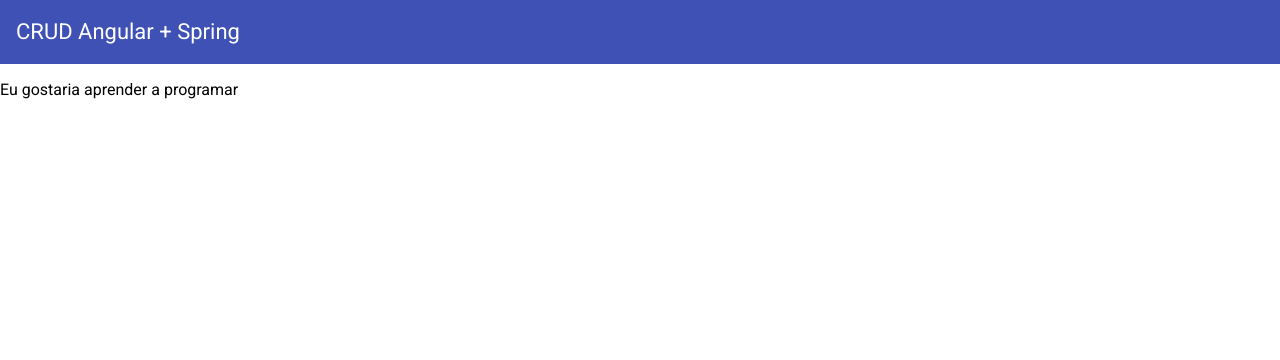
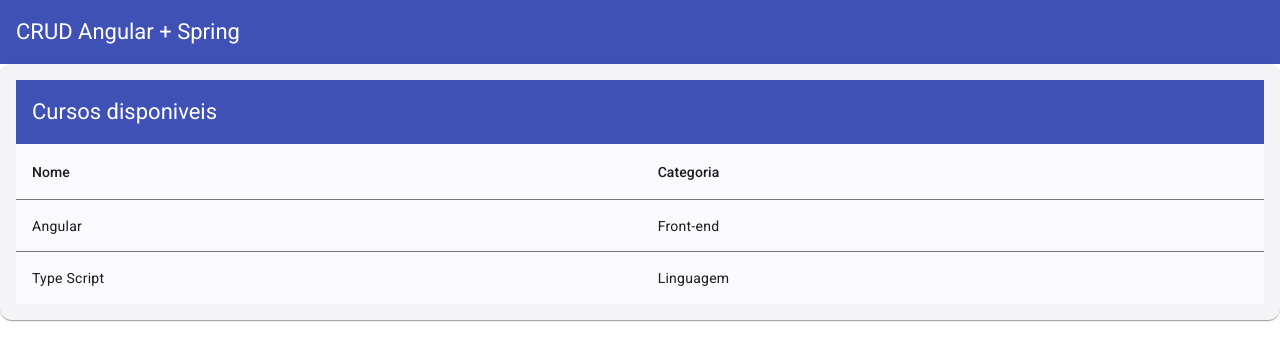
Before and after one commit to michaelconceicao796-byte/crud-angular., an Angular app: page /cursos in a window 1280 px wide. Shown: the top 360 px of the page. Built offline with nearby package versions, Linux system fonts and the light colour scheme.

Commit message:
crud-angular
Alterado

```diff
--- a/angular.json
+++ b/angular.json
@@ -31,6 +31,7 @@
               }
             ],
             "styles": [
+              "node_modules/@angular/material/prebuilt-themes/azure-blue.css",
               "src/styles.scss"
             ],
             "server": "src/main.server.ts",
--- a/src/app/app.component.ts
+++ b/src/app/app.component.ts
@@ -1,11 +1,12 @@
 import { Component } from '@angular/core';
 import { RouterOutlet } from '@angular/router';
 import { MatToolbarModule } from '@angular/material/toolbar';
+import { MatTableModule } from '@angular/material/table';
 
 @Component({
   selector: 'app-root',
   standalone: true,
-  imports: [RouterOutlet, MatToolbarModule],
+  imports: [RouterOutlet, MatToolbarModule, MatTableModule],
   templateUrl: './app.component.html',
   styleUrl: './app.component.scss'
 })
--- a/src/app/cursos/cursos.module.ts
+++ b/src/app/cursos/cursos.module.ts
@@ -2,9 +2,13 @@
 import { CommonModule } from '@angular/common';
 
 import { CursosRoutingModule } from './cursos-routing-module';
+import { AppMaterialModule } from '../pasta/app-material/app-material-module';
+
 
 @NgModule({
   declarations: [],
-  imports: [CommonModule, CursosRoutingModule],
+  imports: [CommonModule,
+     CursosRoutingModule,
+      AppMaterialModule],
 })
 export class CursosModule {}
--- a/src/app/cursos/cursos/cursos.component.html
+++ b/src/app/cursos/cursos/cursos.component.html
@@ -1 +1,34 @@
-<p>Eu gostaria aprender a programar</p>
+<mat-card>
+
+<mat-card-header>
+
+<mat-toolbar> Cursos disponiveis </mat-toolbar>
+<style>
+  mat-toolbar {
+    background-color:#3f51b5;
+    color: white;
+  }
+</style>
+</mat-card-header>
+
+<mat-card-content>
+<table mat-table [dataSource]="cursos">
+
+  <ng-container matColumnDef="name">
+    <th mat-header-cell *matHeaderCellDef>Nome</th>
+    <td mat-cell *matCellDef="let curso">{{ curso.name }}</td>
+  </ng-container>
+
+  <ng-container matColumnDef="category">
+    <th mat-header-cell *matHeaderCellDef>Categoria</th>
+    <td mat-cell *matCellDef="let curso">{{ curso.category }}</td>
+  </ng-container>
+
+  <tr mat-header-row *matHeaderRowDef="displayedColumns"></tr>
+  <tr mat-row *matRowDef="let row; columns: displayedColumns"></tr>
+
+</table>
+
+</mat-card-content>
+
+</mat-card>
--- a/src/app/cursos/cursos/cursos.component.scss
+++ b/src/app/cursos/cursos/cursos.component.scss
@@ -0,0 +1,3 @@
+table {
+  width: 100%;
+}
--- a/src/app/cursos/cursos/cursos.component.ts
+++ b/src/app/cursos/cursos/cursos.component.ts
@@ -1,13 +1,27 @@
 import { Component, OnInit } from '@angular/core';
+import { MatTableModule } from '@angular/material/table';
+import { Curso } from '../model/curso';
+import { MatCard, MatCardHeader, MatCardContent } from "@angular/material/card";
+import { MatToolbarModule } from '@angular/material/toolbar';
+
 
 @Component({
   selector: 'app-cursos',
-  imports: [],
+  standalone: true,
+  imports: [MatTableModule, MatCard, MatToolbarModule, MatCardHeader, MatCardContent],
   templateUrl: './cursos.component.html',
-  styleUrl: './cursos.component.scss',
+  styleUrl: './cursos.component.scss'
 })
 export class CursosComponent implements OnInit {
-  constructor() { }
+
+  displayedColumns = ['name', 'category'];
+
+  cursos = [
+    { name: 'Angular', category: 'Front-end' },
+    { name: 'Type Script', category: 'Linguagem' }
+  ];
+
+  constructor() {}
 
   ngOnInit(): void {
   }
--- /dev/null
+++ b/src/app/cursos/model/curso.ts
@@ -0,0 +1,5 @@
+export interface Curso {
+_id: string;
+  name: string;
+  category: string;
+}
--- a/src/styles.scss
+++ b/src/styles.scss
@@ -1,18 +1,3 @@
-@use './theme';
-@use '@angular/material' as mat;
-
-
-html {
-  @include mat.theme((
-    color: (
-      primary: mat.$blue-palette,
-      secondary: mat.$yellow-palette,
-      warn: mat.$red-palette,
-    ),
-    typography: Roboto,
-    density: 0,
-  ));
-}
 
 body {
   margin: 0;
```
Also changed, not shown: src/app/pasta/app-material/app-material-module.ts (added, +11 -0 lines).
